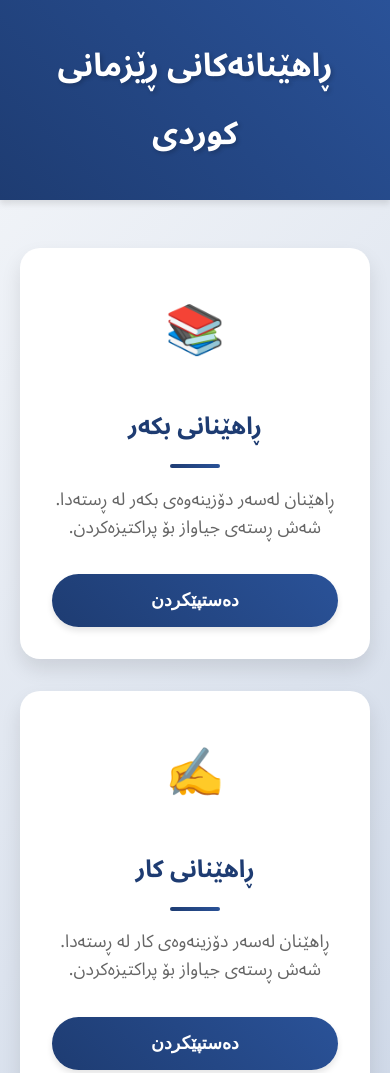
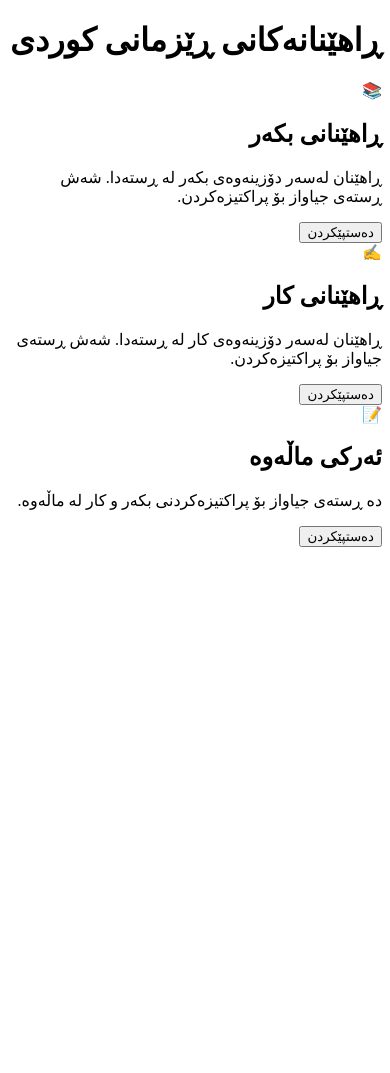
Before and after one commit to Daham-Mustaf/Daham-Mustaf.github.io, a plain HTML site: page index.html in a window 390 px wide. Shown: the top 1073 px of the page. After the commit the page ends 844 px from the top, so only its background shows below. Drawn offline with Linux system fonts and the light colour scheme.

Commit message:
Initial commit

```diff
--- a/index.html
+++ b/index.html
@@ -5,134 +5,63 @@
     <meta name="viewport" content="width=device-width, initial-scale=1.0">
     <title>ڕاهێنانەکانی ڕێزمانی کوردی</title>
     <style>
-        @import url('https://fonts.googleapis.com/css2?family=Noto+Sans+Arabic:wght@400;700&display=swap');
+        /* هەموو ستایلەکانی پێشوو لێرە دابنێ */
 
-        body {
-            font-family: 'Noto Sans Arabic', Arial, sans-serif;
-            margin: 0;
-            padding: 0;
-            background: linear-gradient(135deg, #f5f7fa 0%, #c3cfe2 100%);
-            min-height: 100vh;
+        /* ستایلی نوێ بۆ بەشی نیشاندانی ڕستەکان */
+        .exercise-container {
+            max-width: 800px;
+            margin: 2rem auto;
+            padding: 2rem;
+            background: white;
+            border-radius: 20px;
+            box-shadow: 0 10px 20px rgba(0,0,0,0.1);
+            display: none;
+        }
+
+        .sentence {
+            font-size: 24px;
+            margin: 20px;
+            padding: 20px;
+            background: #f8f9fa;
+            border-radius: 8px;
+            line-height: 1.6;
+        }
+
+        .highlight {
+            background-color: #c8e6c9;
+            padding: 5px;
+            border-radius: 4px;
+        }
+
+        .button-group {
+            display: flex;
+            gap: 1rem;
+            justify-content: center;
+            margin-top: 2rem;
+        }
+
+        .exercise-title {
+            color: #1e3c72;
+            font-size: 1.8rem;
+            margin-bottom: 1rem;
             text-align: center;
         }
 
-        .header {
-            background: linear-gradient(45deg, #1e3c72 0%, #2a5298 100%);
-            color: white;
-            padding: 2rem;
-            margin-bottom: 3rem;
-            box-shadow: 0 4px 6px rgba(0,0,0,0.1);
-        }
-
-        .header h1 {
-            font-size: 2.5rem;
-            margin: 0;
-            text-shadow: 2px 2px 4px rgba(0,0,0,0.2);
-        }
-
-        .container {
-            max-width: 1200px;
-            margin: 0 auto;
-            padding: 0 20px;
-            display: grid;
-            grid-template-columns: repeat(auto-fit, minmax(300px, 1fr));
-            gap: 2rem;
-        }
-
-        .card {
-            background: white;
-            border-radius: 20px;
-            padding: 2rem;
-            transition: transform 0.3s ease, box-shadow 0.3s ease;
-            box-shadow: 0 10px 20px rgba(0,0,0,0.1);
-            display: flex;
-            flex-direction: column;
-            justify-content: space-between;
-            min-height: 300px;
-        }
-
-        .card:hover {
-            transform: translateY(-10px);
-            box-shadow: 0 15px 30px rgba(0,0,0,0.15);
-        }
-
-        .card h2 {
-            color: #1e3c72;
-            font-size: 1.8rem;
-            margin-bottom: 1rem;
-            position: relative;
-            padding-bottom: 1rem;
-        }
-
-        .card h2:after {
-            content: '';
-            position: absolute;
-            bottom: 0;
-            left: 50%;
-            transform: translateX(-50%);
-            width: 50px;
-            height: 4px;
-            background: linear-gradient(45deg, #1e3c72, #2a5298);
-            border-radius: 2px;
-        }
-
-        .card p {
+        .exercise-description {
             color: #666;
             font-size: 1.1rem;
-            line-height: 1.6;
             margin-bottom: 2rem;
-        }
-
-        .button {
-            background: linear-gradient(45deg, #1e3c72, #2a5298);
-            color: white;
-            border: none;
-            padding: 1rem 2rem;
-            border-radius: 50px;
-            font-size: 1.1rem;
-            cursor: pointer;
-            transition: transform 0.2s ease, box-shadow 0.2s ease;
-            text-decoration: none;
-            display: inline-block;
-            font-weight: bold;
-            box-shadow: 0 4px 6px rgba(0,0,0,0.1);
-        }
-
-        .button:hover {
-            transform: scale(1.05);
-            box-shadow: 0 6px 8px rgba(0,0,0,0.2);
-        }
-
-        .homework .button {
-            background: linear-gradient(45deg, #2ecc71, #27ae60);
-        }
-
-        .card-icon {
-            font-size: 3rem;
-            color: #1e3c72;
-            margin-bottom: 1rem;
-        }
-
-        @media (max-width: 768px) {
-            .header h1 {
-                font-size: 2rem;
-            }
-
-            .card {
-                min-height: 250px;
-            }
-
-            .card h2 {
-                font-size: 1.5rem;
-            }
+            text-align: center;
         }
     </style>
 </head>
 <body>
+    <!-- بەشی سەرەتا -->
     <div class="header">
         <h1>ڕاهێنانەکانی ڕێزمانی کوردی</h1>
     </div>
 
+    <!-- بەشی کارتەکان -->
     <div class="container">
         <div class="card">
             <div>
@@ -156,12 +85,40 @@
             <div>
                 <div class="card-icon">📝</div>
                 <h2>ئەرکی ماڵەوە</h2>
-                <p>دە ڕستەی جیاواز بۆ پراکتیزەکردنی بکەر و کار لە ماڵەوە. تێکەڵ لە ڕستەی پرسیار و سەرسوڕمان.</p>
+                <p>دە ڕستەی جیاواز بۆ پراکتیزەکردنی بکەر و کار لە ماڵەوە.</p>
             </div>
             <button onclick="startExercise('homework')" class="button">دەستپێکردن</button>
         </div>
     </div>
 
+    <!-- بەشی نیشاندانی ڕستەکان -->
+    <div id="exercise-container" class="exercise-container">
+        <h2 id="exercise-title" class="exercise-title"></h2>
+        <p id="exercise-description" class="exercise-description"></p>
+
+        <div class="quiz-container">
+            <div id="sentence" class="sentence"></div>
+
+            <div class="button-group">
+                <button onclick="showAnswer()" class="button">
+                    نیشاندانی وەڵام
+                </button>
+            </div>
+
+            <div id="answer" style="display: none;"></div>
+
+            <div class="button-group">
+                <button onclick="nextSentence()" class="button">
+                    ڕستەی دواتر
+                </button>
+                <button onclick="goBack()" class="button">
+                    گەڕانەوە
+                </button>
+            </div>
+        </div>
+    </div>
+
+    <!-- لینکی سکریپتەکە -->
     <script src="script.js"></script>
 </body>
 </html>
```
